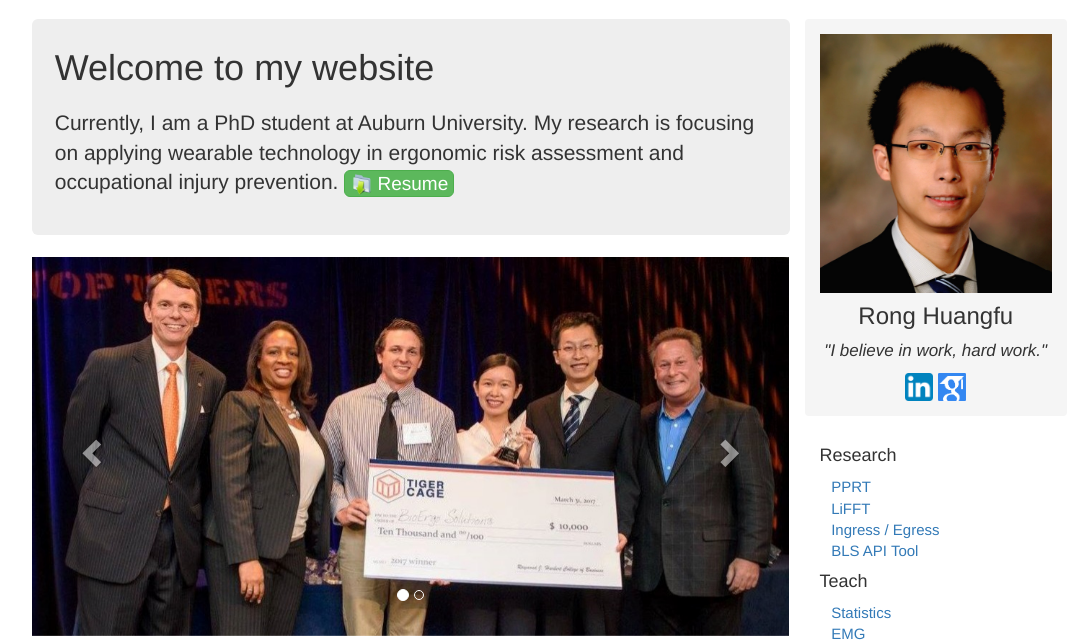
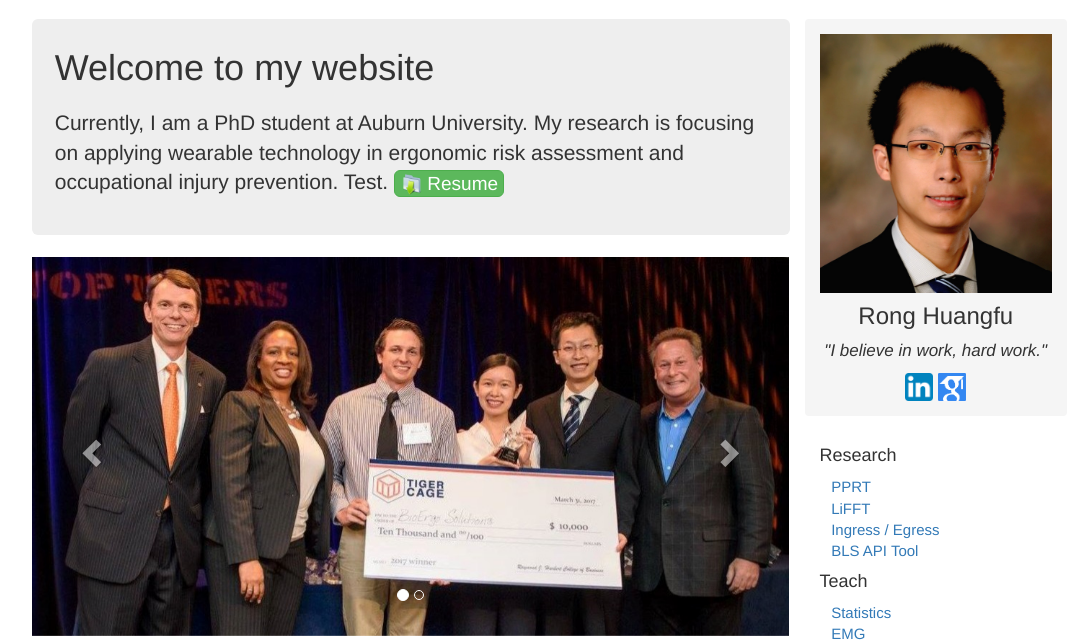
Before and after one commit to RongHF/cv_myapp, a Django app: template templates/myapp/myapp_home.html in a window 1280 px wide. Shown: the part 51-692 px from the top of the page, without its empty margins (98-1181 px from the left). Run offline with Django 3.2, Linux system fonts and the light colour scheme; the template is opened without the code that fills it, so the values that code supplies are empty; some libraries are stand-ins or nearby versions.

Commit message:
test from MAC

```diff
--- a/templates/myapp/include_myapp_main.html
+++ b/templates/myapp/include_myapp_main.html
@@ -11,6 +11,7 @@
                      Currently, I am a PhD student at Auburn University.
                      My research is focusing on applying wearable technology in ergonomic risk assessment and occupational
                      injury prevention.
+                     Test.
                     <a class="btn btn-lg btn-success" href="#" role="button"
                        style="padding: 0px 5px; font-size: 19px;" download="Rong_Huangfu_Resume.pdf">
                          <img src="{% static 'myapp/img/downloads.ico' %}" width="22px"> Resume
```
